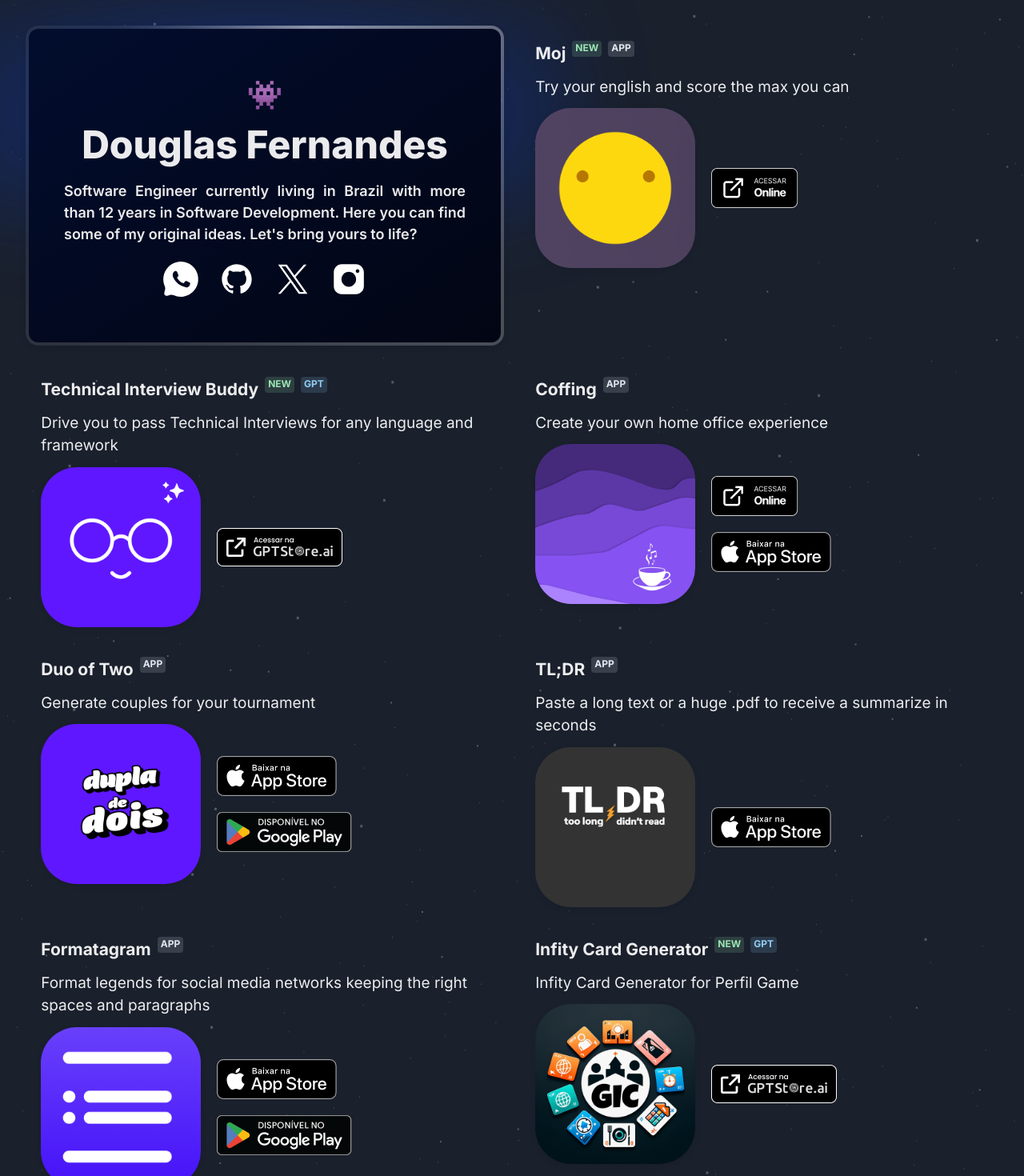
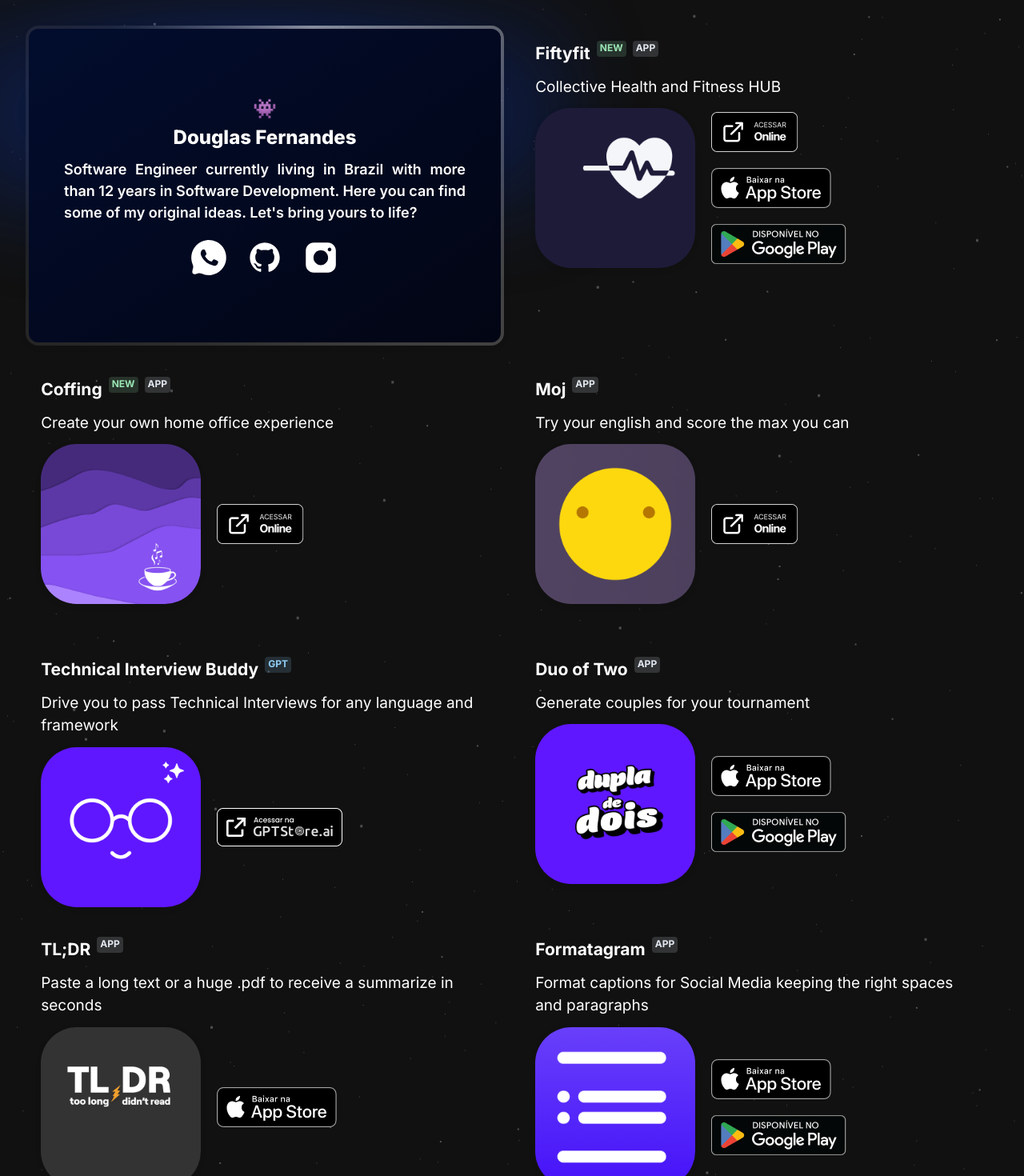
Before and after one commit to ifdouglas/ifdouglas, a Next.js app: page / in a window 1280 px wide. Shown: the top 1470 px of the page at 80% size. Built offline with nearby package versions, Linux system fonts and the light colour scheme.

Commit message:
feat: improve home and add fiftyfit app

```diff
--- a/pages/index.tsx
+++ b/pages/index.tsx
@@ -49,10 +49,10 @@
           }}
         >
           <AnimatedCard>
-            <Text fontSize={["2xl", "4xl"]}>👾</Text>
+            <Text fontSize={["2xl"]}>👾</Text>
             <Text
-              fontSize={["2xl", "5xl"]}
-              lineHeight={["2xl", "5xl"]}
+              fontSize={["2xl"]}
+              lineHeight={["2xl"]}
               fontWeight="extrabold"
             >
               Douglas Fernandes
@@ -100,7 +100,7 @@
                   }}
                 />
               </Link>
-              <Link href="https://x.com/ifdouglas" target="_blank">
+              {/* <Link href="https://x.com/ifdouglas" target="_blank">
                 <Image
                   src="/icons/x.svg"
                   alt="Logo X"
@@ -114,7 +114,7 @@
                     transform: "scale(1.1)",
                   }}
                 />
-              </Link>
+              </Link> */}
               <Link href="https://instagram.com/ifdouglas" target="_blank">
                 <Image
                   src="/icons/instagram.svg"
@@ -136,13 +136,39 @@
 
         <GridItem rowSpan={1} colSpan={1}>
           <Card
+            name="fiftyfit.name"
+            title="fiftyfit.title"
+            hrefWeb="https://www.fiftyfit.app"
+            hrefGoogle="https://play.google.com/store/apps/details?id=com.ifdouglas.fiftyfit"
+            hrefApple="https://apps.apple.com/br/app/fiftyfit/id6523425755"
+            src="/apps/fiftyfit.png"
+            alt="Logo Fiftyfit"
+            badges={[
+              <Badge key="badge.fiftyfit.new" colorScheme="green" value="new" />, <Badge key="badge.fiftyfit.app" value="app" />]}
+          />
+        </GridItem>
+
+        <GridItem rowSpan={1} colSpan={1}>
+          <Card
+            name="coffing.name"
+            title="coffing.title"
+            hrefWeb="https://www.coffing.app"
+            // hrefApple="https://apps.apple.com/br/app/coffing-pomodoro-bird-water/id1606988176"
+            src="/apps/coffing.png"
+            alt="Logo Coffing"
+            badges={[
+              <Badge key="badge.coffing.new" colorScheme="green" value="new" />, <Badge key="badge.coffing.app" value="app" />]}
+          />
+        </GridItem>
+
+        <GridItem rowSpan={1} colSpan={1}>
+          <Card
             name="Moj"
             title="moj.title"
             hrefWeb="https://moj.ifdouglas.com"
             src="/apps/moj.png"
             alt="Logo Moj"
             badges={[
-              <Badge key="badge.moj.new" colorScheme="green" value="new" />,
               <Badge key="badge.moj.app" value="app" />,
             ]}
           />
@@ -156,21 +182,8 @@
             src="/apps/tib.png"
             alt="Logo TIB"
             badges={[
-              <Badge key="badge.tib.new" colorScheme="green" value="new" />,
               <Badge key="badge.tib.gpt" colorScheme="blue" value="GPT" />,
             ]}
-          />
-        </GridItem>
-
-        <GridItem rowSpan={1} colSpan={1}>
-          <Card
-            name="Coffing"
-            title="coffing.title"
-            hrefWeb="https://www.coffing.app"
-            hrefApple="https://apps.apple.com/br/app/coffing-pomodoro-bird-water/id1606988176"
-            src="/apps/coffing.png"
-            alt="Logo Coffing"
-            badges={[<Badge key="badge.coffing.app" value="app" />]}
           />
         </GridItem>
 
@@ -217,7 +230,6 @@
             src="/apps/gic.png"
             alt="Logo GIC"
             badges={[
-              <Badge key="badge.gic.new" colorScheme="green" value="new" />,
               <Badge key="badge.gic.gpt" colorScheme="blue" value="GPT" />,
             ]}
           />
--- a/styles/global.theme.tsx
+++ b/styles/global.theme.tsx
@@ -19,7 +19,8 @@
     global: (props: StyleFunctionProps) => ({
       body: {
         fontFamily: primaryFont.style.fontFamily,
-        color: "whiteAlpha.900",
+        color: "#ffffff",
+        bg: "#111111",
         lineHeight: "base",
       },
       h3: {
--- a/utils/i18n/locale/en-us.json
+++ b/utils/i18n/locale/en-us.json
@@ -1,12 +1,15 @@
 {
+  "fiftyfit.name": "Fiftyfit",
+  "fiftyfit.title": "Collective Health and Fitness HUB",
+  "coffing.name": "Coffing",
   "coffing.title": "Create your own home office experience",
   "moj.title": "Try your english and score the max you can",
   "tib.title": "Drive you to pass Technical Interviews for any language and framework",
-  "gic.name": "Infity Card Generator",
-  "gic.title": "Infity Card Generator for Perfil Game",
+  "gic.name": "Infinity Card Generator",
+  "gic.title": "Infinity Card Generator for Perfil Game",
   "ddd.name": "Duo of Two",
   "ddd.title": "Generate couples for your tournament",
   "tldr.title": "Paste a long text or a huge .pdf to receive a summarize in seconds",
-  "formatagram.title": "Format legends for social media networks keeping the right spaces and paragraphs",
+  "formatagram.title": "Format captions for Social Media keeping the right spaces and paragraphs",
   "me.summary": "Software Engineer currently living in Brazil with more than 12 years in Software Development. Here you can find some of my original ideas. Let's bring yours to life?"
 }
--- a/utils/i18n/locale/pt-br.json
+++ b/utils/i18n/locale/pt-br.json
@@ -1,4 +1,7 @@
 {
+  "fiftyfit.name": "Fiftyfit",
+  "fiftyfit.title": "HUB para Acompanhamento Coletivo de Saúde e Fitness",
+  "coffing.name": "Coffing",
   "coffing.title": "Crie seu próprio ambiente de home office",
   "moj.title": "Treine seu inglês e pontue o máximo que conseguir",
   "tib.title": "Treine para entrevistas técnicas para qualquer linguagem e framework",
```
Also changed, not shown: public/apps/fiftyfit.png (added), 1 other file (tests, documents, lock files or other folders).
